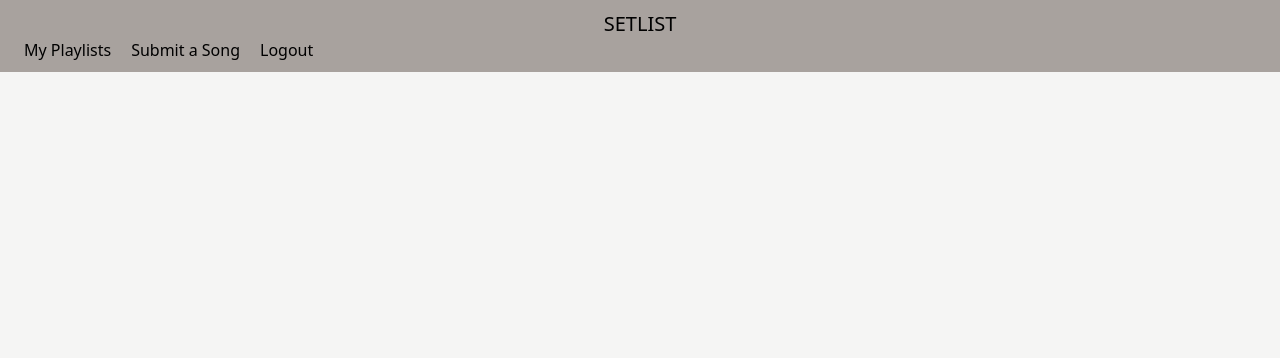
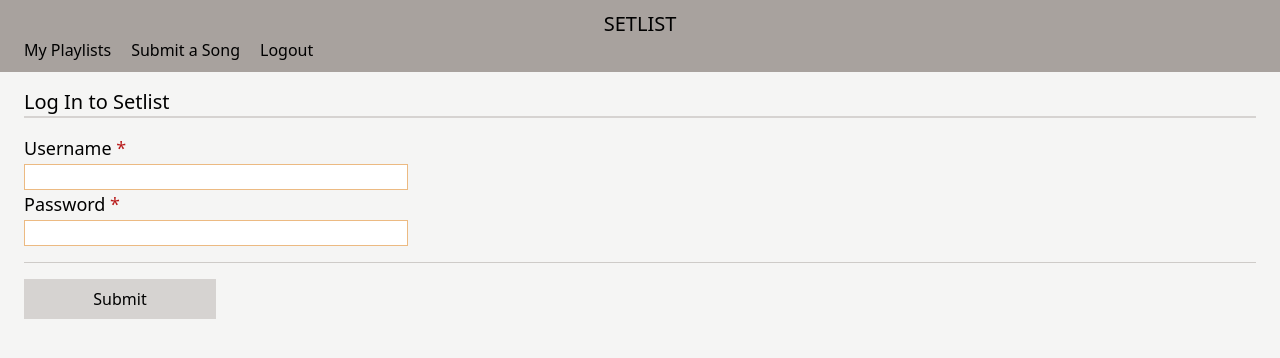
Before and after one commit to FinnStitcher/setlist-react, a React (Vite) app in the folder client/: page /login in a window 1280 px wide. Shown: the top 358 px of the page. Built offline with nearby package versions, Linux system fonts and the light colour scheme.

Commit message:
can log in

```diff
--- a/client/src/App.jsx
+++ b/client/src/App.jsx
@@ -5,6 +5,7 @@ import UserContext from './UserContext.jsx';
 import Header from './components/Header.jsx';
 import Landing from './pages/Landing.jsx';
 import Playlists from './pages/Playlists.jsx';
+import Login from './pages/Login.jsx';
 
 function App() {
     const [user, setUser] = useState('hello world');
@@ -17,6 +18,7 @@ function App() {
 					<Routes>
 						<Route path="/" element={<Landing />} />
 						<Route path="/playlists" element={<Playlists />} />
+                        <Route path="/login" element={<Login />} />
 					</Routes>
 				</main>
 			</UserContext.Provider>
--- /dev/null
+++ b/client/src/pages/Login.jsx
@@ -0,0 +1,85 @@
+import { useState } from 'react';
+
+function Login() {
+	const [formState, setFormState] = useState({
+        username: '',
+        password: ''
+    });
+
+	function onChangeHandler(event) {
+		const { name, value } = event.target;
+
+		setFormState({
+			...formState,
+			[name]: value
+		});
+	};
+
+    async function onSubmitHandler(event) {
+        event.preventDefault();
+
+        const response = await fetch('/api/users/login', {
+            method: 'POST',
+            body: JSON.stringify(formState),
+            headers: {
+                Accept: 'application/json',
+                'Content-Type': 'application/json'
+            }
+        });
+        const json = await response.json();
+
+        if (response.ok) {
+            console.log('yay you did it');
+            console.log(json);
+        } else {
+            console.log('uh oh you didnt do it');
+        }
+    }
+
+	return (
+		<>
+			<div className="mb-4">
+				<h2 className="page-title">Log In to Setlist</h2>
+			</div>
+
+			<form id="user-form" onSubmit={onSubmitHandler}>
+				<label htmlFor="username" className="form-label">
+					Username{' '}
+					<span className="required" title="Required">
+						*
+					</span>
+				</label>
+				<input
+					id="username"
+					name="username"
+					className="form-control"
+					value={formState.username}
+					onChange={onChangeHandler}
+				/>
+
+				<label htmlFor="password" className="form-label">
+					Password{' '}
+					<span className="required" title="Required">
+						*
+					</span>
+				</label>
+				<input
+					id="password"
+					name="password"
+					type="password"
+					className="form-control"
+					value={formState.password}
+					onChange={onChangeHandler}
+				/>
+
+				<hr className="border-stone-400/50" />
+
+				<button type="submit" className="rectangle-btn">
+					Submit
+				</button>
+			</form>
+		</>
+	);
+}
+
+export default Login;
```
